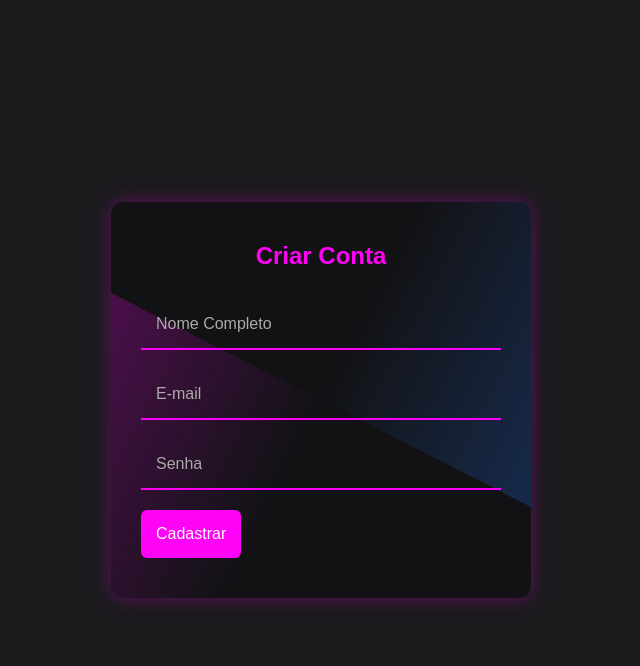
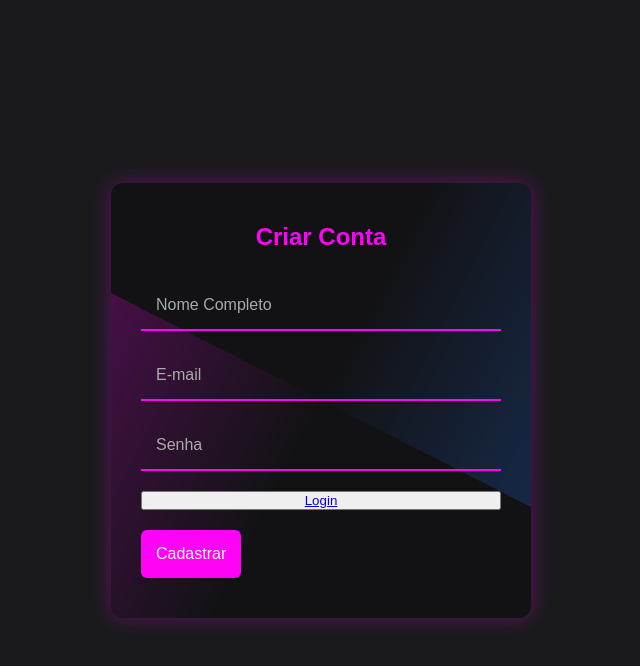
Before and after one commit to miguel02714/neurabot, a Flask app: page /registrar in a window 1280 px wide. Shown: the top 666 px of the page, without its empty margins (319-959 px from the left). Run offline with Flask 2, Linux system fonts and the light colour scheme.

Commit message:
Add files via upload

```diff
--- a/templates/login.html
+++ b/templates/login.html
@@ -135,6 +135,7 @@
             <div class="box">
                 <input type="password" id="senha" name="senha" placeholder="Senha" required>
             </div>
+            <button><a href="https://neurabot-yhr6.onrender.com/registrar">Criar conta</button></a>
 
             <div class="box">
                 <input type="submit" value="Entrar">
--- a/templates/registrar.html
+++ b/templates/registrar.html
@@ -141,7 +141,7 @@
                 <input type="password" id="senhaForm" name="senha" placeholder="Senha" required>
             </div>
 
-
+            <button><a href="https://neurabot-yhr6.onrender.com/login">Login</button></a>
 
             <div class="box">
                 <input type="submit" value="Cadastrar">
```
